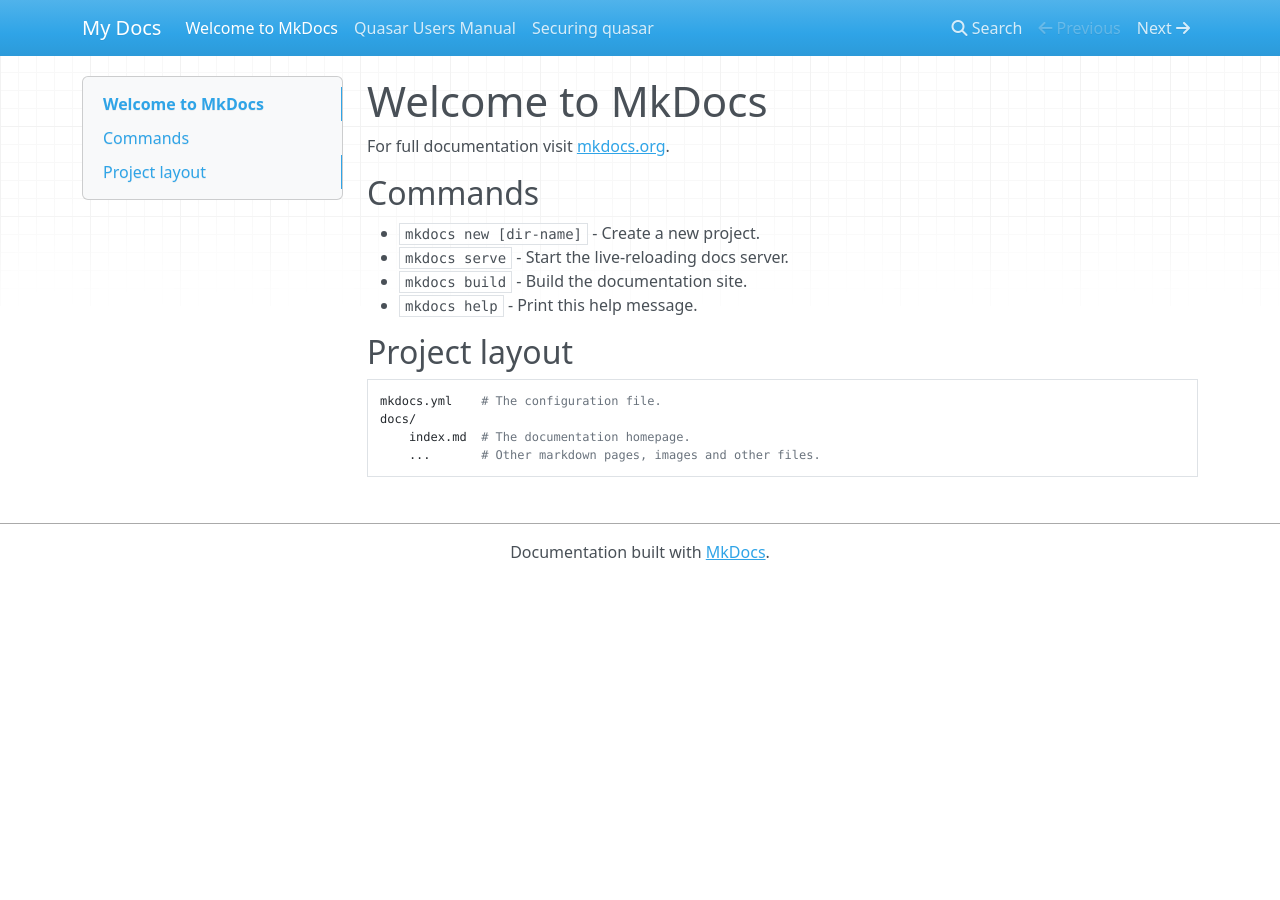
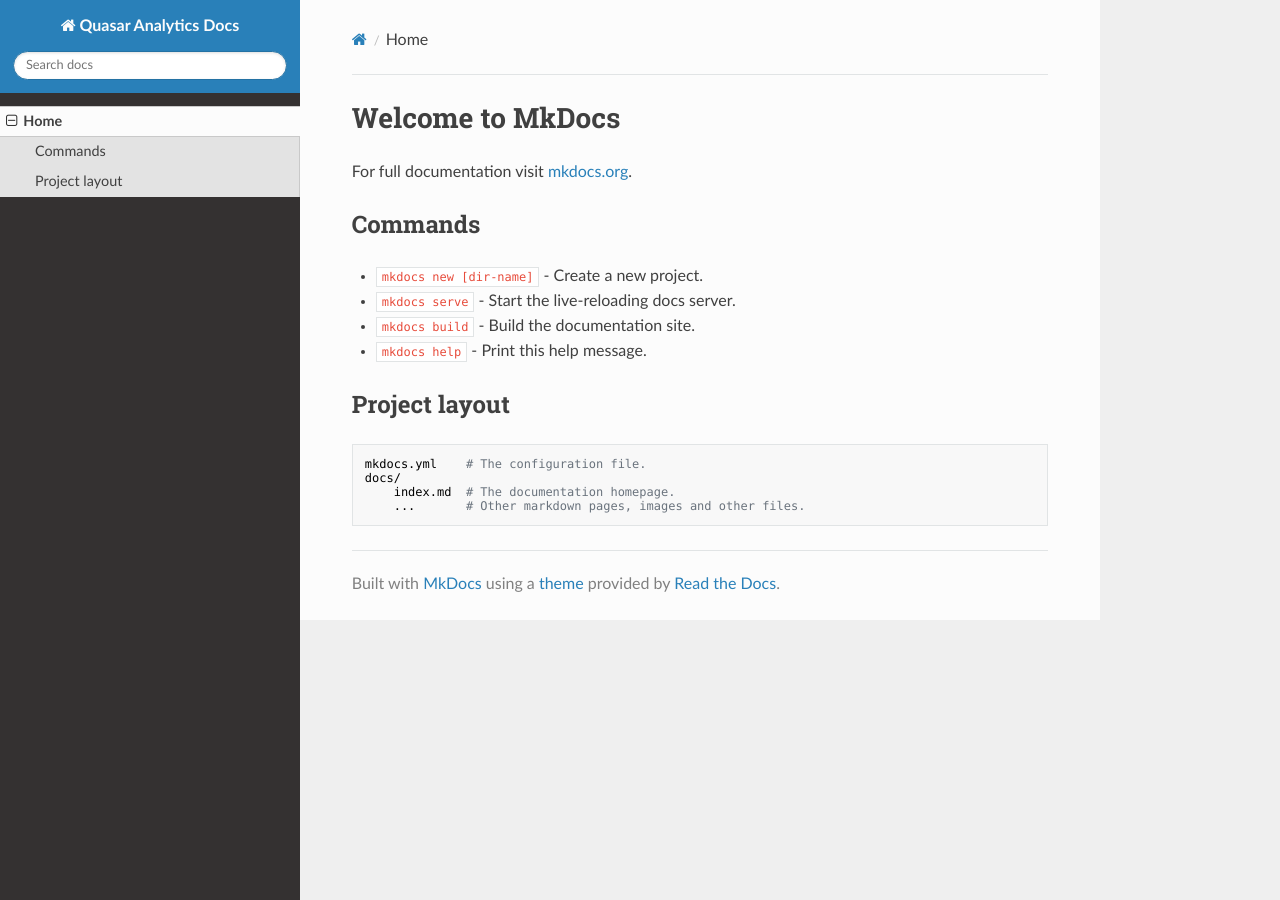
Before and after one commit to precog/quasar-docs, an MkDocs documentation site: the page built from docs/index.md, in a window 1280 px wide. Built offline with MkDocs 1.6.1, drawn with Linux system fonts in a browser that asks for light colours; nearby versions of some CDN libraries; old or Windows-style settings are respelled for this version of MkDocs.

```diff
--- a/mkdocs.yml
+++ b/mkdocs.yml
@@ -1 +1,8 @@
-site_name: My Docs
+site_name: Quasar Analytics Docs
+site_url: http://docs.quasar-analytics.org
+site_description: Quasar Analytics Documentation
+site_favicon: favicon.png
+use_directory_urls: true
+theme: readthedocs
+pages:
+- Home : index.md
```
